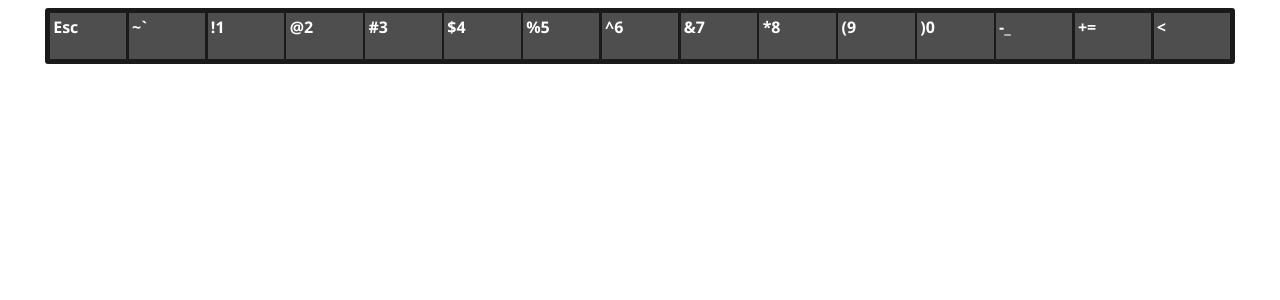
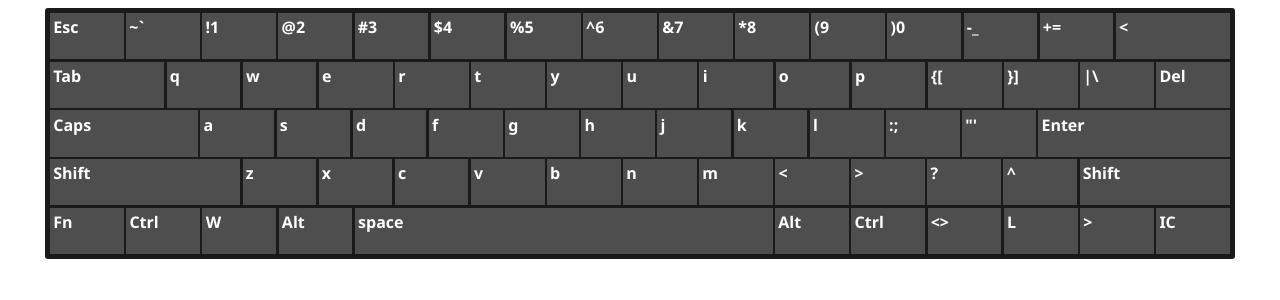
Before and after one commit to hacagahasanli/window-keyboard, a React (Vite) app: page / in a window 1280 px wide. Shown: the top 300 px of the page. Built offline with nearby package versions, Linux system fonts and the light colour scheme; a web font is replaced by a local one.

Commit message:
Creating Keys Object and mapping them

```diff
--- a/package.json
+++ b/package.json
@@ -12,12 +12,14 @@
     "react": "^18.2.0",
     "react-dom": "^18.2.0",
     "react-router-dom": "^6.10.0",
-    "styled-components": "^5.3.9"
+    "styled-components": "^5.3.9",
+    "uuid": "^9.0.0"
   },
   "devDependencies": {
     "@types/react": "^18.0.28",
     "@types/react-dom": "^18.0.11",
     "@types/styled-components": "^5.1.26",
+    "@types/uuid": "^9.0.1",
     "@vitejs/plugin-react": "^3.1.0",
     "typescript": "^4.9.3",
     "vite": "^4.2.0"
--- a/src/components/KeyboardRow/index.tsx
+++ b/src/components/KeyboardRow/index.tsx
@@ -1,5 +1,6 @@
 import styled from "styled-components"
 import { IKeyItemProps, IKeyItemType } from "types/keyboardTypes"
+import { v4 } from "uuid"
 
 export const KeyboardRow = () => {
     interface KeyboardKeysType {
@@ -7,7 +8,7 @@ export const KeyboardRow = () => {
     }
     const keys: KeyboardKeysType = {
         "rowOne": [
-            { id: 'esc', name: 'Esc', subName: null },
+            { id: 'esc', name: 'Esc' },
             { id: 'tilde', name: '~', subName: '`' },
             { id: 'exclamation', name: '!', subName: '1' },
             { id: 'at', name: '@', subName: '2' },
@@ -21,83 +22,87 @@ export const KeyboardRow = () => {
             { id: 'right_parenthesis', name: ')', subName: '0' },
             { id: 'hyphen', name: '-', subName: '_' },
             { id: 'plus', name: '+', subName: '=' },
-            { id: 'remove', name: "<", },
+            { id: 'delete', name: "<", size: 1.6 },
+        ],
+        "rowTwo": [
+            { id: "tab", name: "Tab", size: 1.6 },
+            { id: "q", name: "q" },
+            { id: "w", name: "w" },
+            { id: "e", name: "e" },
+            { id: "r", name: "r" },
+            { id: "t", name: "t" },
+            { id: "y", name: "y" },
+            { id: "u", name: "u" },
+            { id: "i", name: "i" },
+            { id: "o", name: "o" },
+            { id: "p", name: "p" },
+            { id: "right-open-bracket", name: '{', subName: "[" },
+            { id: "left-open-bracket", name: '}', subName: "]" },
+            { id: "slash-pipe", name: "|", subName: "\\" },
+            { id: "delete", name: "Del" },
+        ],
+        "rowThree": [
+            { id: "caps-lock", name: "Caps", size: 2.1 },
+            { id: "a", name: "a" },
+            { id: "s", name: "s" },
+            { id: "d", name: "d" },
+            { id: "f", name: "f" },
+            { id: "g", name: "g" },
+            { id: "h", name: "h" },
+            { id: "j", name: "j" },
+            { id: "k", name: "k" },
+            { id: "l", name: "l" },
+            { id: "semicolon", name: ":", subName: ";" },
+            { id: "double-quote", name: '"', subName: "'" },
+            { id: "enter", name: "Enter", size: 2.75 },
+        ],
+        "rowFour": [
+            { id: "shift", name: "Shift", size: 2.73 },
+            { id: "z", name: "z" },
+            { id: "x", name: "x" },
+            { id: "c", name: "c" },
+            { id: "v", name: "v" },
+            { id: "b", name: "b" },
+            { id: "n", name: "n" },
+            { id: "m", name: "m" },
+            { id: "<", name: "<" },
+            { id: ">", name: ">" },
+            { id: "?", name: "?" },
+            { id: "^", name: "^" },
+            { id: "shift", name: "Shift", size: 2.14 }
+        ],
+        "rowFive": [
+            { id: "fn", name: "Fn" },
+            { id: "ctrl1", name: "Ctrl" },
+            { id: "w", name: "W" },
+            { id: "alt1", name: "Alt" },
+            { id: "space", name: "space", size: 6.10 },
+            { id: "alt2", name: "Alt" },
+            { id: "ctrl2", name: "Ctrl" },
+            { id: "<>", name: "<>" },
+            { id: "l", name: "L" },
+            { id: ">", name: ">" },
+            { id: "ic", name: "IC" }
         ]
     }
 
-    const rowKeys = ["rowOne"]
+    const rowKeys = ["rowOne", "rowTwo", "rowThree", "rowFour", "rowFive"]
 
     return (
-        <KeyboardWrapper>
+        <>
             {rowKeys.map((rowKey) => {
-                return keys[rowKey]?.map(({ name, subName, id }) => {
-                    return <KeyItem key={id}>
-                        <span>{name}</span>
-                        <span>{subName}</span>
-                    </KeyItem>
-                })
+                return <KeyboardWrapper key={v4()}>
+                    {keys[rowKey]?.map(({ name, subName, id, size }) => {
+                        return (
+                            <KeyItem key={id} {...{ size }}>
+                                <span>{name}</span>
+                                <span>{subName}</span>
+                            </KeyItem>
+                        )
+                    })}
+                </KeyboardWrapper>
             })}
-            {/* <KeyItem>
-                <span>Esc</span>
-                <span></span>
-            </KeyItem>
-            <KeyItem>
-                <span>~</span>
-                <span>{"`"}</span>
-            </KeyItem>
-            <KeyItem>
-                <span>!</span>
-                <span>1</span>
-            </KeyItem>
-            <KeyItem>
-                <span>@</span>
-                <span>2</span>
-            </KeyItem>
-            <KeyItem>
-                <span>#</span>
-                <span>3</span>
-            </KeyItem>
-            <KeyItem>
-                <span>$</span>
-                <span>4</span>
-            </KeyItem>
-            <KeyItem>
-                <span>%</span>
-                <span>5</span>
-            </KeyItem>
-            <KeyItem>
-                <span>^</span>
-                <span>6</span>
-            </KeyItem>
-            <KeyItem>
-                <span>&</span>
-                <span>7</span>
-            </KeyItem>
-            <KeyItem>
-                <span>*</span>
-                <span>8</span>
-            </KeyItem>
-            <KeyItem>
-                <span>{"("}</span>
-                <span>9</span>
-            </KeyItem>
-            <KeyItem>
-                <span>{")"}</span>
-                <span>9</span>
-            </KeyItem>
-            <KeyItem>
-                <span>{"-"}</span>
-                <span>{"_"}</span>
-            </KeyItem>
-            <KeyItem>
-                <span>{"+"}</span>
-                <span>{"="}</span>
-            </KeyItem>
-            <KeyItem size={1.6}>
-                <span>{"<>>"}</span>
-                <span></span>
-            </KeyItem> */}
-        </KeyboardWrapper>
+        </>
     )
 }
 
--- a/src/types/keyboardTypes/index.ts
+++ b/src/types/keyboardTypes/index.ts
@@ -1,9 +1,10 @@
 export interface IKeyItemProps {
-    size?: number;
+    size?: number | null;
 }
 
 export interface IKeyItemType {
     id: string;
-    name: string;
+    name?: string;
     subName?: string | null;
+    size?: number | null
 };
```
Also changed, not shown: src/components/Keyboard/index.tsx (+1 -216 lines), 1 other file (tests, documents, lock files or other folders).
